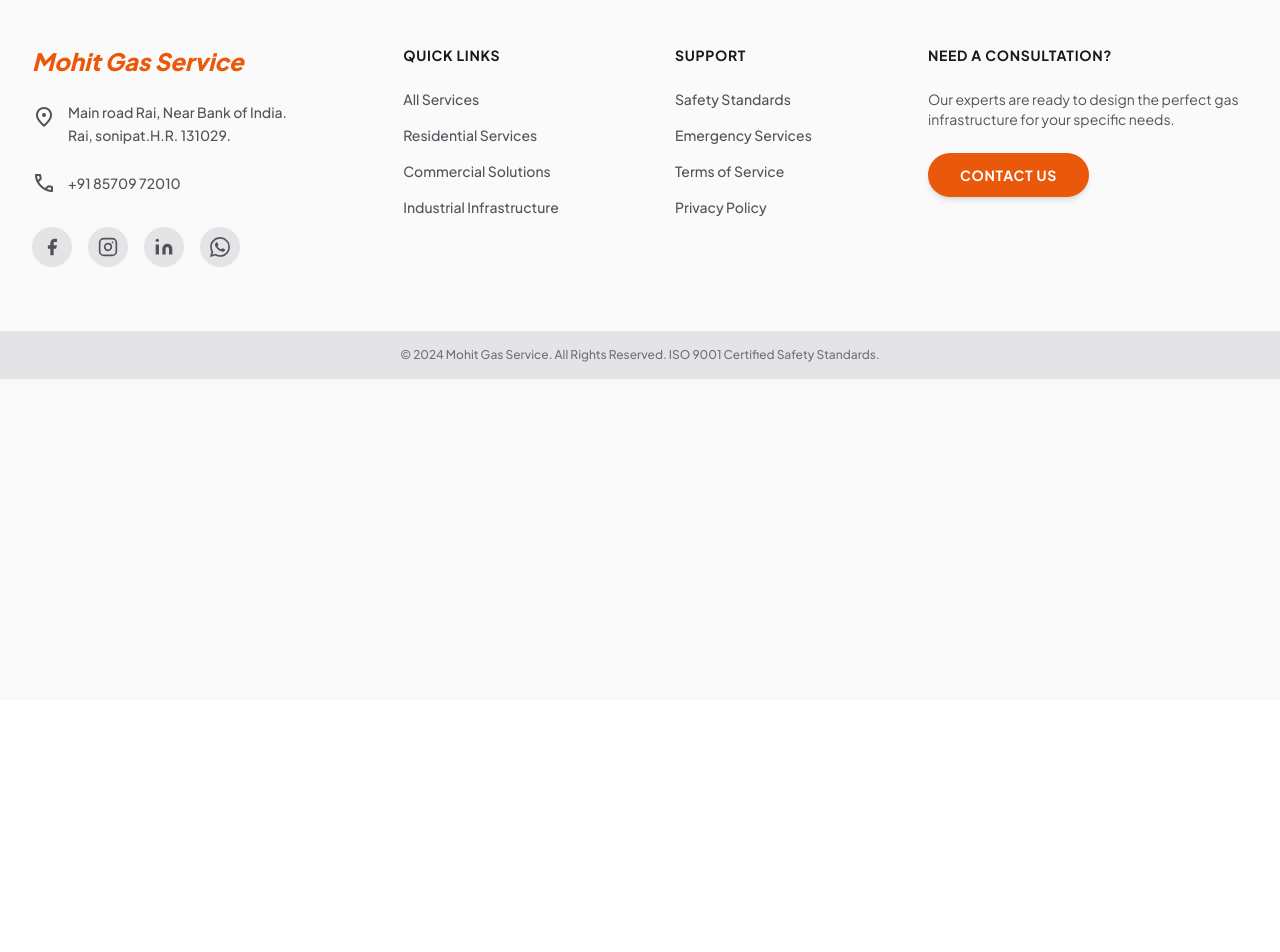
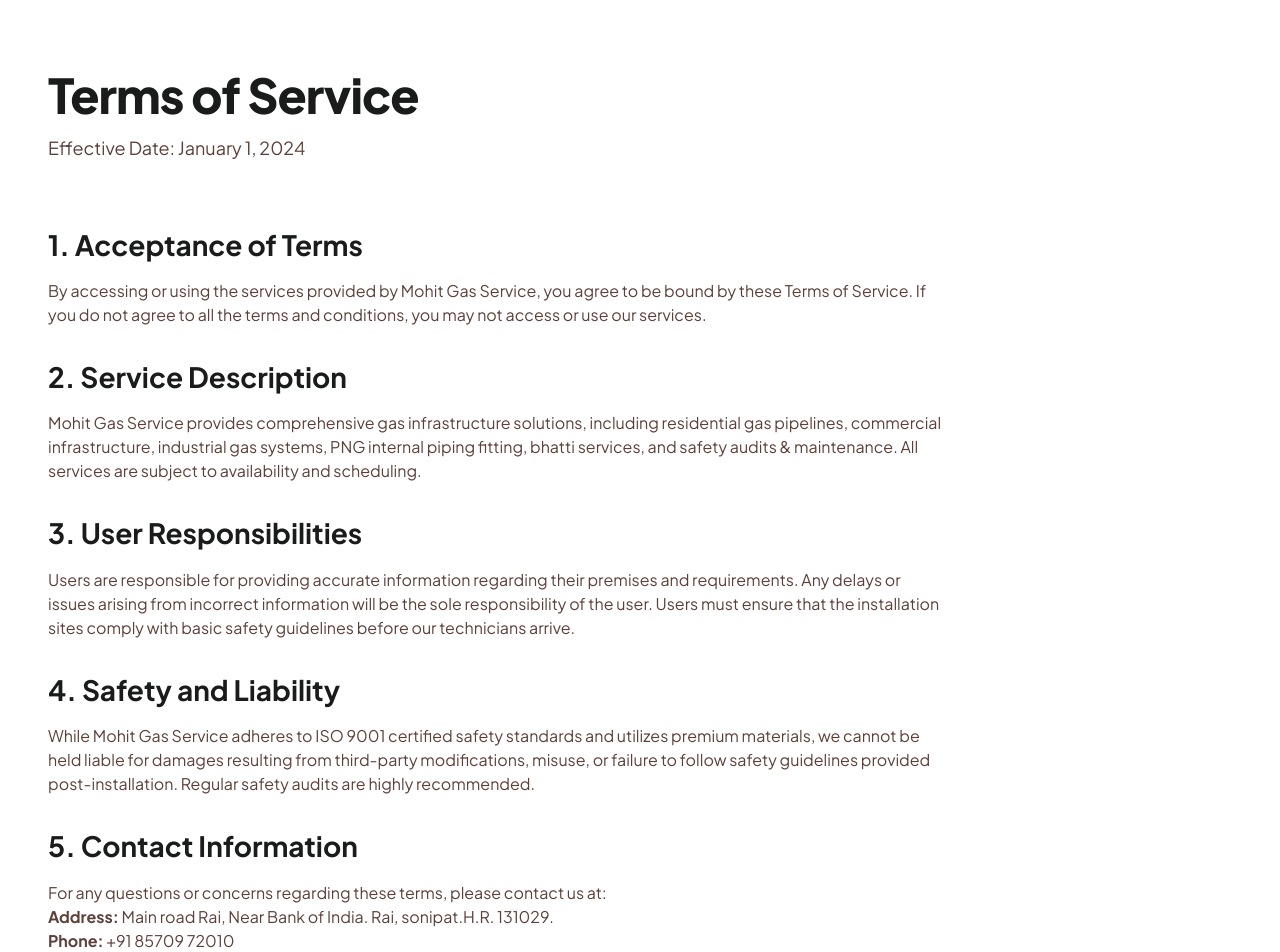
Before and after one commit to mohitgasservice2017-arch/Company-Webpage, a React (Vite) app: page /terms-of-service in a window 1280 px wide. Shown: the part 100-1052 px from the top of the page. Before the commit the page ends 800 px from the top, so only its background shows below. Built offline with nearby package versions, Linux system fonts and the light colour scheme.

Commit message:
created the page footer pages

```diff
--- a/src/App.tsx
+++ b/src/App.tsx
@@ -5,6 +5,8 @@
 import { Home } from './pages/Home';
 import { Services } from './pages/Services';
 import { ServiceDetail } from './pages/ServiceDetail';
+import { TermsOfService } from './pages/TermsOfService';
+import { PrivacyPolicy } from './pages/PrivacyPolicy';
 
 function App() {
   const [showScrollTop, setShowScrollTop] = useState(false);
@@ -61,6 +63,8 @@
         <Route path="/" element={<Home />} />
         <Route path="/services" element={<Services />} />
         <Route path="/services/:id" element={<ServiceDetail />} />
+        <Route path="/terms-of-service" element={<TermsOfService />} />
+        <Route path="/privacy-policy" element={<PrivacyPolicy />} />
       </Routes>
 
       <footer className="w-full border-t-8 border-orange-600 bg-zinc-50 dark:bg-zinc-900 flex flex-col md:flex-row justify-between items-start px-8 py-16 gap-10">
@@ -100,10 +104,9 @@
         </div>
         <div className="flex flex-col gap-4">
           <h4 className="font-bold text-zinc-900 dark:text-white mb-2 uppercase tracking-wider text-sm">Support</h4>
-          <a className="font-['Plus_Jakarta_Sans'] text-sm font-medium text-zinc-600 dark:text-zinc-400 hover:text-orange-600 dark:hover:text-orange-400 transition-colors" href="#">Safety Standards</a>
-          <a className="font-['Plus_Jakarta_Sans'] text-sm font-medium text-zinc-600 dark:text-zinc-400 hover:text-orange-600 dark:hover:text-orange-400 transition-colors" href="https://wa.me/918570972010" target="_blank" rel="noopener noreferrer">Emergency Services</a>
-          <a className="font-['Plus_Jakarta_Sans'] text-sm font-medium text-zinc-600 dark:text-zinc-400 hover:text-orange-600 dark:hover:text-orange-400 transition-colors" href="#">Terms of Service</a>
-          <a className="font-['Plus_Jakarta_Sans'] text-sm font-medium text-zinc-600 dark:text-zinc-400 hover:text-orange-600 dark:hover:text-orange-400 transition-colors" href="#">Privacy Policy</a>
+          <Link className="font-['Plus_Jakarta_Sans'] text-sm font-medium text-zinc-600 dark:text-zinc-400 hover:text-orange-600 dark:hover:text-orange-400 transition-colors" to="/services/safety-audits">Safety Standards</Link>
+          <Link className="font-['Plus_Jakarta_Sans'] text-sm font-medium text-zinc-600 dark:text-zinc-400 hover:text-orange-600 dark:hover:text-orange-400 transition-colors" to="/terms-of-service">Terms of Service</Link>
+          <Link className="font-['Plus_Jakarta_Sans'] text-sm font-medium text-zinc-600 dark:text-zinc-400 hover:text-orange-600 dark:hover:text-orange-400 transition-colors" to="/privacy-policy">Privacy Policy</Link>
         </div>
         <div className="flex flex-col gap-6">
           <h4 className="font-bold text-zinc-900 dark:text-white uppercase tracking-wider text-sm">Need a Consultation?</h4>
--- /dev/null
+++ b/src/pages/PrivacyPolicy.tsx
@@ -0,0 +1,43 @@
+export function PrivacyPolicy() {
+  return (
+    <main className="min-h-screen pt-24 pb-16 bg-surface-container-lowest">
+      <section className="max-w-container-max mx-auto px-4 md:px-12">
+        <div className="mb-xl" data-aos="fade-up">
+          <h1 className="font-h1 text-h1 text-on-surface mb-sm">Privacy Policy</h1>
+          <p className="font-body-lg text-body-lg text-on-surface-variant max-w-2xl">
+            Effective Date: January 1, 2024
+          </p>
+        </div>
+
+        <div className="prose prose-zinc dark:prose-invert max-w-4xl" data-aos="fade-up" data-aos-delay="100">
+          <h2 className="font-h3 text-h3 text-on-surface mt-8 mb-4">1. Information We Collect</h2>
+          <p className="font-body-md text-on-surface-variant mb-6">
+            We collect information you provide directly to us when you request our services, contact customer support, or communicate with us. This may include your name, email address, phone number, physical address, and details about your gas infrastructure requirements.
+          </p>
+
+          <h2 className="font-h3 text-h3 text-on-surface mt-8 mb-4">2. How We Use Your Information</h2>
+          <p className="font-body-md text-on-surface-variant mb-6">
+            We use the information we collect to provide, maintain, and improve our services; process transactions and send related information; respond to your comments, questions, and requests; and provide customer service. We do not sell or share your personal data with third parties for marketing purposes.
+          </p>
+
+          <h2 className="font-h3 text-h3 text-on-surface mt-8 mb-4">3. Data Security</h2>
+          <p className="font-body-md text-on-surface-variant mb-6">
+            We take reasonable measures to help protect information about you from loss, theft, misuse, and unauthorized access, disclosure, alteration, and destruction. Our offline data storage procedures adhere to strict business standards to ensure the safety of your information.
+          </p>
+
+          <h2 className="font-h3 text-h3 text-on-surface mt-8 mb-4">4. Cookies and Tracking</h2>
+          <p className="font-body-md text-on-surface-variant mb-6">
+            Our website may use "cookies" to enhance user experience. You may choose to set your web browser to refuse cookies, or to alert you when cookies are being sent. If you do so, note that some parts of the website may not function properly.
+          </p>
+
+          <h2 className="font-h3 text-h3 text-on-surface mt-8 mb-4">5. Contact Us</h2>
+          <p className="font-body-md text-on-surface-variant mb-6">
+            If you have any questions about this Privacy Policy, please contact us at:<br/>
+            <strong>Address:</strong> Main road Rai, Near Bank of India. Rai, sonipat.H.R. 131029.<br/>
+            <strong>Phone:</strong> +91 85709 72010
+          </p>
+        </div>
+      </section>
+    </main>
+  );
+}
--- /dev/null
+++ b/src/pages/TermsOfService.tsx
@@ -0,0 +1,43 @@
+export function TermsOfService() {
+  return (
+    <main className="min-h-screen pt-24 pb-16 bg-surface-container-lowest">
+      <section className="max-w-container-max mx-auto px-4 md:px-12">
+        <div className="mb-xl" data-aos="fade-up">
+          <h1 className="font-h1 text-h1 text-on-surface mb-sm">Terms of Service</h1>
+          <p className="font-body-lg text-body-lg text-on-surface-variant max-w-2xl">
+            Effective Date: January 1, 2024
+          </p>
+        </div>
+
+        <div className="prose prose-zinc dark:prose-invert max-w-4xl" data-aos="fade-up" data-aos-delay="100">
+          <h2 className="font-h3 text-h3 text-on-surface mt-8 mb-4">1. Acceptance of Terms</h2>
+          <p className="font-body-md text-on-surface-variant mb-6">
+            By accessing or using the services provided by Mohit Gas Service, you agree to be bound by these Terms of Service. If you do not agree to all the terms and conditions, you may not access or use our services.
+          </p>
+
+          <h2 className="font-h3 text-h3 text-on-surface mt-8 mb-4">2. Service Description</h2>
+          <p className="font-body-md text-on-surface-variant mb-6">
+            Mohit Gas Service provides comprehensive gas infrastructure solutions, including residential gas pipelines, commercial infrastructure, industrial gas systems, PNG internal piping fitting, bhatti services, and safety audits & maintenance. All services are subject to availability and scheduling.
+          </p>
+
+          <h2 className="font-h3 text-h3 text-on-surface mt-8 mb-4">3. User Responsibilities</h2>
+          <p className="font-body-md text-on-surface-variant mb-6">
+            Users are responsible for providing accurate information regarding their premises and requirements. Any delays or issues arising from incorrect information will be the sole responsibility of the user. Users must ensure that the installation sites comply with basic safety guidelines before our technicians arrive.
+          </p>
+
+          <h2 className="font-h3 text-h3 text-on-surface mt-8 mb-4">4. Safety and Liability</h2>
+          <p className="font-body-md text-on-surface-variant mb-6">
+            While Mohit Gas Service adheres to ISO 9001 certified safety standards and utilizes premium materials, we cannot be held liable for damages resulting from third-party modifications, misuse, or failure to follow safety guidelines provided post-installation. Regular safety audits are highly recommended.
+          </p>
+
+          <h2 className="font-h3 text-h3 text-on-surface mt-8 mb-4">5. Contact Information</h2>
+          <p className="font-body-md text-on-surface-variant mb-6">
+            For any questions or concerns regarding these terms, please contact us at:<br/>
+            <strong>Address:</strong> Main road Rai, Near Bank of India. Rai, sonipat.H.R. 131029.<br/>
+            <strong>Phone:</strong> +91 85709 72010
+          </p>
+        </div>
+      </section>
+    </main>
+  );
+}
```
